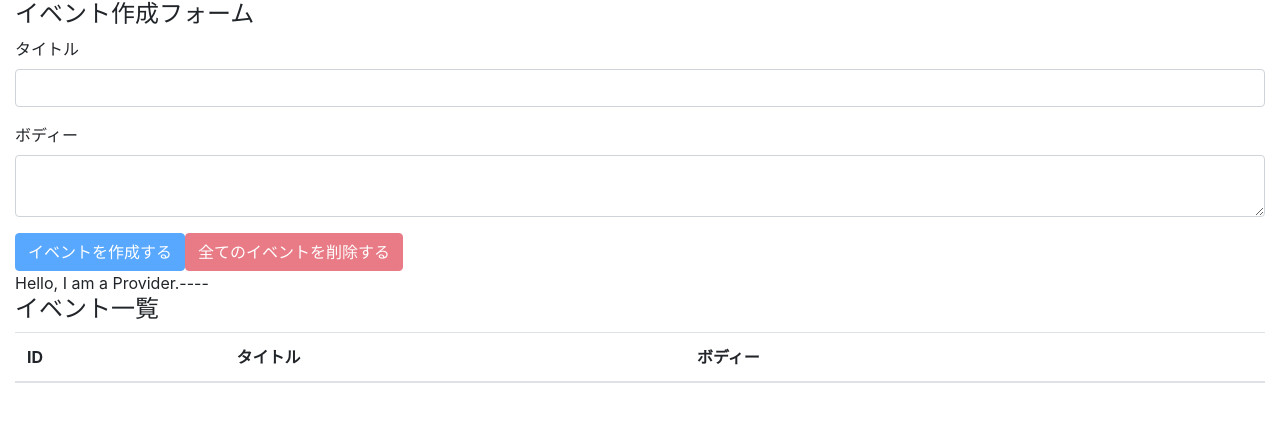
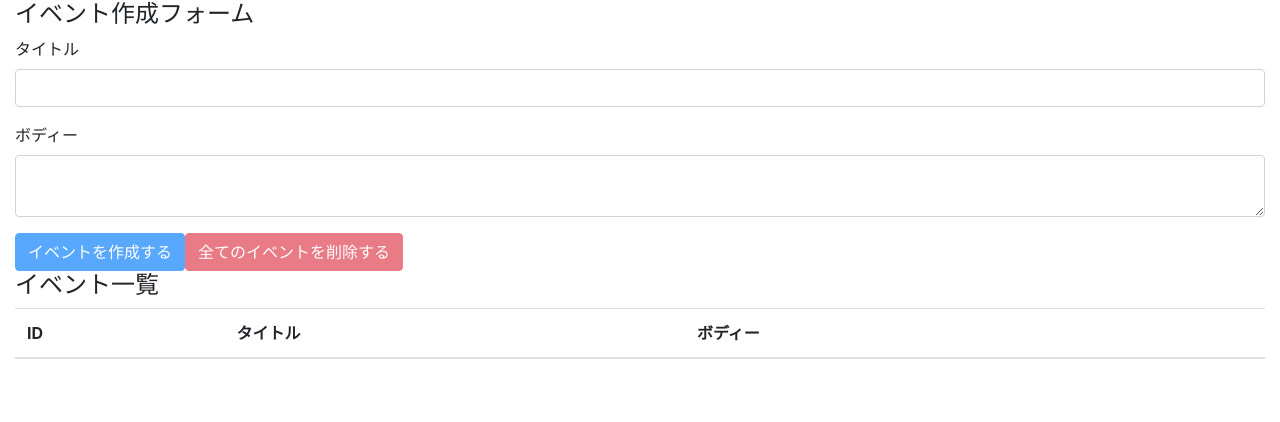
Before and after one commit to cmjito/react-hooks-101, a React (Create React App) app: page / in a window 1280 px wide. Shown: the top 422 px of the page. Built offline with nearby package versions, Linux system fonts and the light colour scheme.

Commit message:
solve prop drilling issue

```diff
--- a/src/components/App.js
+++ b/src/components/App.js
@@ -8,17 +8,14 @@
 import reducer from '../reducers'
 
 
-console.log(AppContext)
-
 const App = () => {
   const [state, dispatch] = useReducer(reducer, [])
 
   return (
-//    <AppContext.Provider value={{ state, dispatch }}>
-    <AppContext.Provider value={ 'Hello, I am a Provider.----' }>
+    <AppContext.Provider value={{ state, dispatch }}>
       <div className="container-fluid">
-      <EventForm state={ state } dispatch={dispatch} />
-      <Events state={ state } dispatch={dispatch} />
+       <EventForm />
+       <Events />
       </div>
     </AppContext.Provider>
   )
--- a/src/components/Event.js
+++ b/src/components/Event.js
@@ -1,11 +1,10 @@
-//import React, { useContext } from 'react'
-import React from 'react'
+import React, { useContext } from 'react'
 
 import { DELETE_EVENT } from '../actions'
-//import AppContext from '../contexts/AppContext'
+import AppContext from '../contexts/AppContext'
 
-const Event = ({ dispatch, event }) => {
-  //const { dispatch } = useContext(AppContext)
+const Event = ( {event} ) => {
+  const { dispatch } = useContext(AppContext)
   const id = event.id
   const handleClickDeleteButton = () => {
   const result = window.confirm(`イベント(id=${id})を本当に削除しても良いですか？`)
--- a/src/components/EventForm.js
+++ b/src/components/EventForm.js
@@ -5,10 +5,10 @@
   DELETE_ALL_EVENTS
 } from '../actions'
 
-//import AppContext from '../contexts/AppContext'
+import AppContext from '../contexts/AppContext'
 
-const EventForm = ( {state, dispatch} ) => {
-  //const { state, dispatch } = useContext(AppContext)
+const EventForm = ( ) => {
+  const { state, dispatch } = useContext(AppContext)
   //const { state, dispatch } = useReducer(reducer, [])
   const [ title, setTitle] = useState('')
   const [ body, setBody] = useState('')
--- a/src/components/Events.js
+++ b/src/components/Events.js
@@ -4,14 +4,11 @@
 import AppContext from '../contexts/AppContext'
 
 
-const Events = ({state, dispatch}) => {
-  //const { state } = useContext(AppContext)
-  const value = useContext(AppContext)
+const Events = () => {
+  const { state } = useContext(AppContext)
 
   return (
     <>
-      <div>{value}</div>
-
       <h4>イベント一覧</h4>
       <table className="table table-hover">
         <thead>
```
